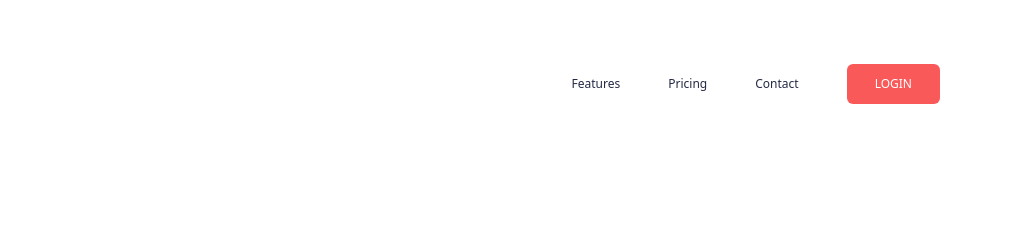
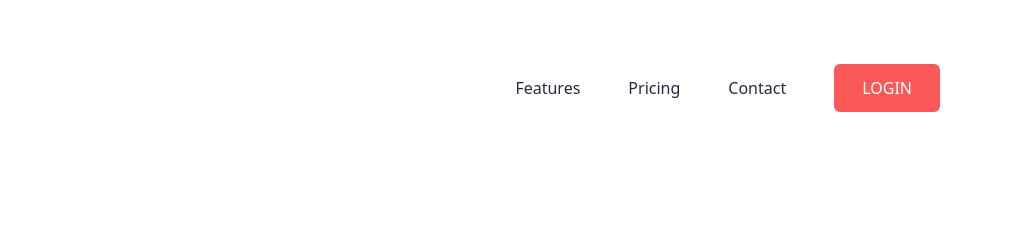
Before and after one commit to harsh021102/Modern-Landing-Page.github.io, a website: page index.html in a window 1280 px wide. Shown: the top 229 px of the page, 246-1280 px from the left. Drawn offline with Linux system fonts and the light colour scheme.

Commit message:
Project Completed

```diff
--- a/index.html
+++ b/index.html
@@ -18,7 +18,7 @@
             <div class="flex sm:hidden flex-1 justify-end">
                 <i class="text-2xl nav-toggle fa-solid fa-bars"></i>
             </div>
-            <ul class="hidden sm:flex flex-1 justify-end items-center gap-12 text-bookmark-blue text-xs">
+            <ul class="hidden sm:flex flex-1 justify-end items-center gap-12 text-bookmark-blue text-md">
                 <li class="cursor-pointer">Features</li>
                 <li class="cursor-pointer">Pricing</li>
                 <li class="cursor-pointer">Contact</li>
```
